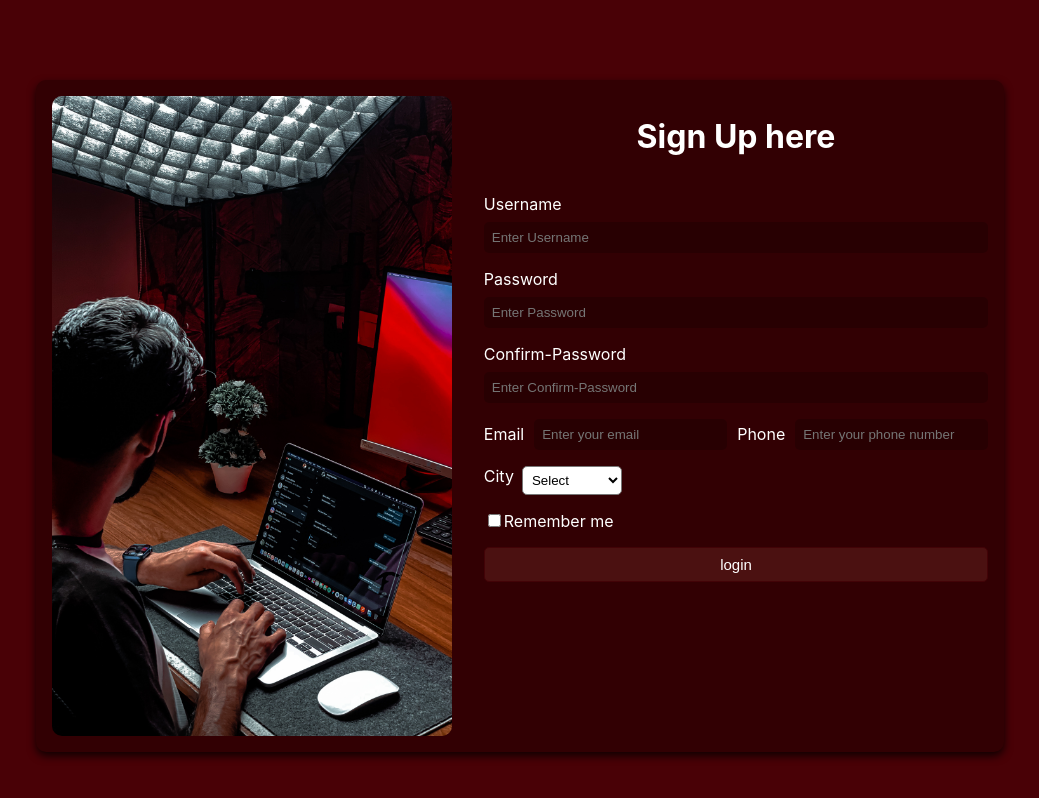
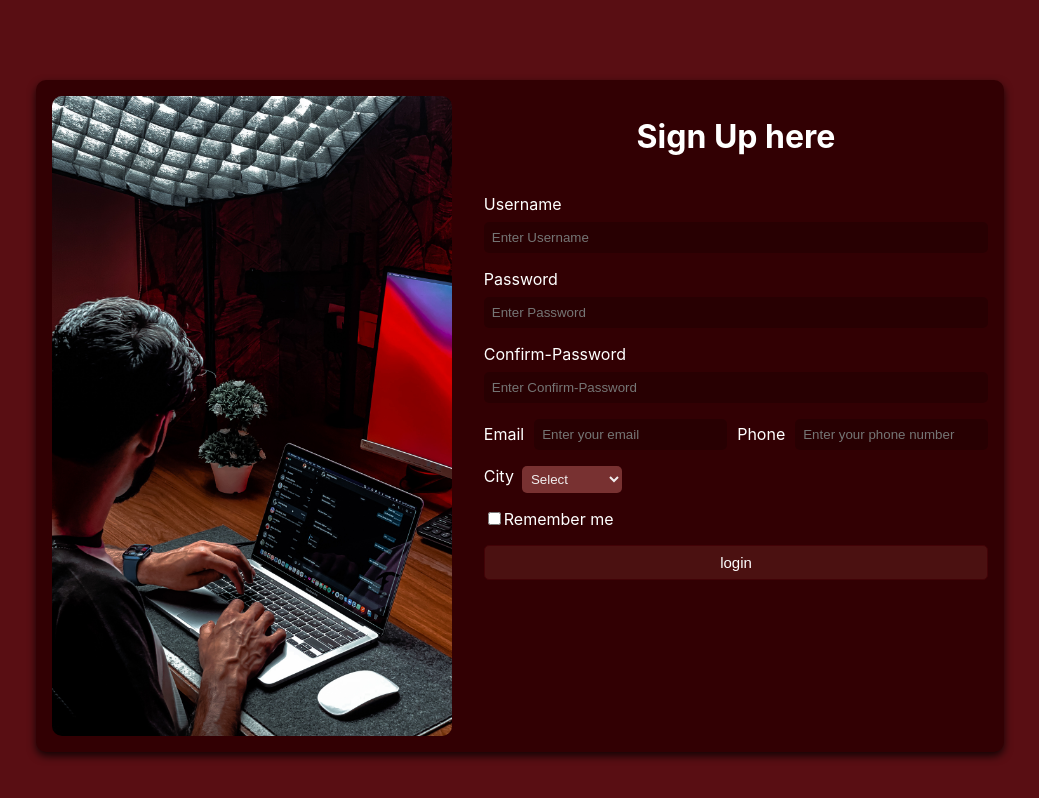
Before and after one commit to Sajjad124/sign-up-form, a React (Create React App) app: page / in a window 1280 px wide. Shown: the top 798 px of the page, without its empty margins (120-1159 px from the left). Built offline with nearby package versions, Linux system fonts and the light colour scheme.

Commit message:
Update index.css

```diff
--- a/src/index.css
+++ b/src/index.css
@@ -31,7 +31,7 @@ code {
 
 .container {
   padding: 1rem;
-  background-color: rgb(73 1 6);
+  background-color: rgb(89, 14, 19);
   /* background-color: rgb(121, 26, 26); */
   min-height: 100vh;
   display: flex;
@@ -83,8 +83,8 @@ h1 {
 }
 
 [type="checkbox"]:checked {
-  border-color: rgb(8, 8, 121);
-  background: rgb(6, 6, 79);
+  border-color: rgb(96, 31, 48);
+  background: rgb(0, 0, 0);
   box-shadow: inset 0 0 0 1px rgb(139, 79, 138);
 }
 label {
@@ -95,12 +95,14 @@ label {
   align-items: center;
 }
 .city-list {
-  background-color: #fff;
+  background-color: rgb(120, 49, 49);
   width: 100px;
   padding: 5px;
+  color: rgb(241, 238, 238);
   justify-content: center;
   align-items: center;
   border-radius: 5px;
+  border: 1px rgb(93, 32, 32);;
 }
 .city {
   display: flex;
```
